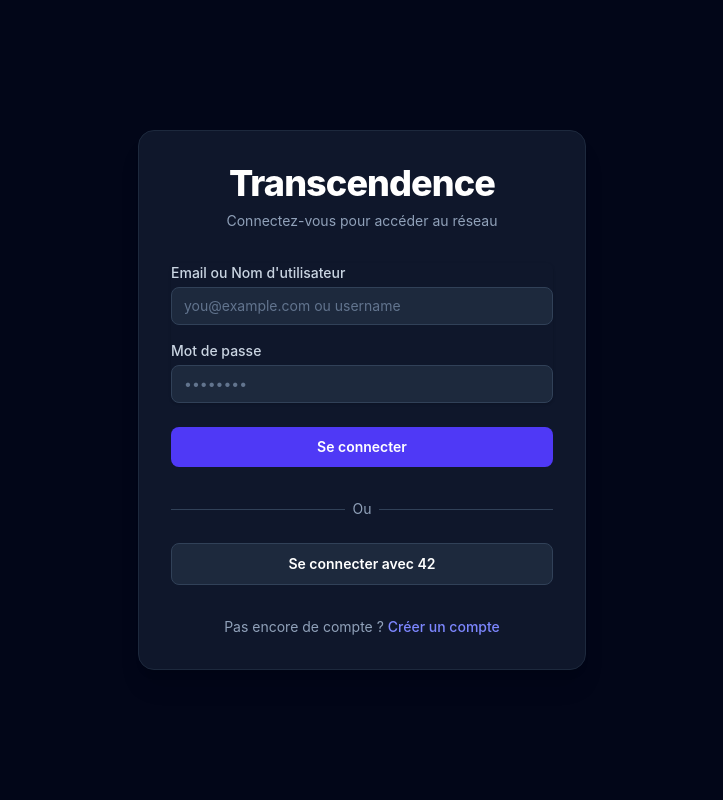
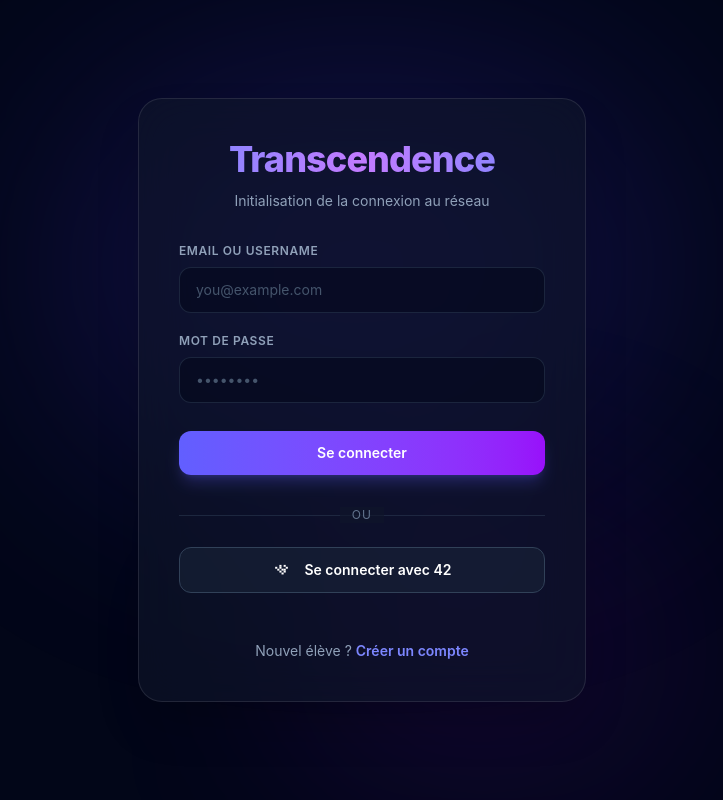
Before and after one commit to Bl0uD/ft_transcendence, a React (Vite) app in the folder frontend/: page /login in a window 1280 px wide. Shown: the whole page, without its empty margins (278-1001 px from the left). Built offline with nearby package versions, Linux system fonts and the light colour scheme; no server answers.

Commit message:
correction redirection profil

```diff
--- a/frontend/src/api/axios.ts
+++ b/frontend/src/api/axios.ts
@@ -43,7 +43,7 @@ api.interceptors.response.use(
       if (message === "2FA validation required") {
         console.warn('🟡 2FA requise. Bascule vers le formulaire OTP.');
         useAuthStore.getState().setRequires2FA(true);
-      } else {
+      } else if (requestUrl && !requestUrl.includes('/auth/login')) {
         // Vrai 401 (Token expiré, invalide, ou absent sur route protégée)
         console.warn('🔴 Session expirée ou invalide. Redirection vers le login.');
 
--- a/frontend/src/pages/Login.tsx
+++ b/frontend/src/pages/Login.tsx
@@ -11,7 +11,6 @@ export default function Login() {
   const loginGlobal = useAuthStore((state) => state.login);
   const requires2FA = useAuthStore((state) => state.requires2FA);
 
-  // 🚀 CORRECTION : Utilisation de 'identifier' au lieu de 'email'
   const [identifier, setIdentifier] = useState('');
   const [password, setPassword] = useState('');
   const [error, setError] = useState('');
@@ -43,16 +42,15 @@ export default function Login() {
     setLoading(true);
 
     try {
-      // 🚀 CORRECTION : Envoi de 'identifier' au backend
       const response = await api.post('/auth/login', { identifier, password });
-
       localStorage.setItem('access_token', response.data.access_token);
       loginGlobal(response.data.user, response.data.access_token);
       navigate('/');
     } catch (err: any) {
+      // On s'assure que l'erreur s'affiche proprement et on arrête le chargement
       setError(
         err.response?.data?.message ||
-        'Une erreur est survenue lors de la connexion.'
+        'Identifiants incorrects. Veuillez réessayer.'
       );
     } finally {
       setLoading(false);
@@ -74,30 +72,41 @@ export default function Login() {
 
   // --- FORMULAIRE CLASSIQUE ---
   return (
-    <div className="flex min-h-screen items-center justify-center bg-slate-950 px-4 py-12 sm:px-6 lg:px-8 text-slate-100">
-      <div className="w-full max-w-md space-y-8 bg-slate-900 p-8 rounded-2xl border border-slate-800 shadow-xl">
+    <div className="relative flex min-h-screen items-center justify-center overflow-hidden bg-slate-950 px-4 py-12 sm:px-6 lg:px-8 text-slate-100 font-sans">
+
+      {/* Effets de lueur en arrière-plan (Glow effects) */}
+      <div className="absolute top-1/3 left-1/2 -translate-x-1/2 -translate-y-1/2 w-[600px] h-[400px] bg-indigo-600/20 rounded-full blur-[120px] pointer-events-none"></div>
+      <div className="absolute bottom-0 right-1/4 w-[400px] h-[300px] bg-purple-600/10 rounded-full blur-[100px] pointer-events-none"></div>
+
+      {/* Conteneur principal (Glassmorphism) */}
+      <div className="relative z-10 w-full max-w-md space-y-8 bg-slate-900/60 backdrop-blur-xl p-10 rounded-3xl border border-white/10 shadow-2xl">
 
         {/* Header */}
         <div className="text-center">
-          <h2 className="text-3xl font-extrabold tracking-tight text-white sm:text-4xl">
+          <h2 className="text-3xl font-extrabold tracking-tight text-transparent bg-clip-text bg-gradient-to-r from-indigo-400 via-purple-400 to-indigo-400 sm:text-4xl">
             Transcendence
           </h2>
-          <p className="mt-2 text-sm text-slate-400">
-            Connectez-vous pour accéder au réseau
+          <p className="mt-3 text-sm text-slate-400">
+            Initialisation de la connexion au réseau
           </p>
         </div>
 
+        {/* Message d'erreur avec un léger effet pulse/shake s'il apparaît */}
         {error && (
-          <div className="rounded-lg bg-red-500/10 border border-red-500/20 p-3 text-sm text-red-400 text-center">
-            {error}
+          <div className="animate-in fade-in slide-in-from-top-2 duration-300 flex items-center gap-3 rounded-xl bg-red-500/10 border border-red-500/20 p-4 text-sm text-red-400">
+            <svg xmlns="http://www.w3.org/2000/svg" className="h-5 w-5 flex-shrink-0 text-red-500" viewBox="0 0 20 20" fill="currentColor">
+              <path fillRule="evenodd" d="M10 18a8 8 0 100-16 8 8 0 000 16zM8.707 7.293a1 1 0 00-1.414 1.414L8.586 10l-1.293 1.293a1 1 0 101.414 1.414L10 11.414l1.293 1.293a1 1 0 001.414-1.414L11.414 10l1.293-1.293a1 1 0 00-1.414-1.414L10 8.586 8.707 7.293z" clipRule="evenodd" />
+            </svg>
+            <p>{error}</p>
           </div>
         )}
 
-        <form className="mt-8 space-y-6" onSubmit={handleSubmit}>
-          <div className="space-y-4 rounded-md shadow-sm">
-            <div>
-              <label htmlFor="identifier" className="block text-sm font-medium text-slate-300 mb-1">
-                Email ou Nom d'utilisateur
+        <form className="mt-8 space-y-5" onSubmit={handleSubmit}>
+          <div className="space-y-5">
+            {/* Champ Identifiant */}
+            <div className="group">
+              <label htmlFor="identifier" className="block text-xs font-semibold uppercase tracking-wider text-slate-400 mb-2 transition-colors group-focus-within:text-indigo-400">
+                Email ou Username
               </label>
               <input
                 id="identifier"
@@ -107,12 +116,14 @@ export default function Login() {
                 required
                 value={identifier}
                 onChange={(e) => setIdentifier(e.target.value)}
-                className="w-full rounded-lg border border-slate-700 bg-slate-800 px-3 py-2 text-white placeholder-slate-500 focus:border-indigo-500 focus:outline-none focus:ring-1 focus:ring-indigo-500 text-sm"
-                placeholder="you@example.com ou username"
+                className="w-full rounded-xl border border-slate-700/50 bg-slate-950/50 px-4 py-3 text-slate-200 placeholder-slate-600 focus:border-indigo-500 focus:outline-none focus:ring-1 focus:ring-indigo-500 transition-all sm:text-sm"
+                placeholder="you@example.com"
               />
             </div>
-            <div>
-              <label htmlFor="password" className="block text-sm font-medium text-slate-300 mb-1">
+
+            {/* Champ Mot de passe */}
+            <div className="group">
+              <label htmlFor="password" className="block text-xs font-semibold uppercase tracking-wider text-slate-400 mb-2 transition-colors group-focus-within:text-indigo-400">
                 Mot de passe
               </label>
               <input
@@ -123,47 +134,73 @@ export default function Login() {
                 required
                 value={password}
                 onChange={(e) => setPassword(e.target.value)}
-                className="w-full rounded-lg border border-slate-700 bg-slate-800 px-3 py-2 text-white placeholder-slate-500 focus:border-indigo-500 focus:outline-none focus:ring-1 focus:ring-indigo-500 text-sm"
+                className="w-full rounded-xl border border-slate-700/50 bg-slate-950/50 px-4 py-3 text-slate-200 placeholder-slate-600 focus:border-indigo-500 focus:outline-none focus:ring-1 focus:ring-indigo-500 transition-all sm:text-sm"
                 placeholder="••••••••"
               />
             </div>
           </div>
 
-          <div>
+          <div className="pt-2">
             <button
               type="submit"
               disabled={loading}
-              className="group relative flex w-full justify-center rounded-lg bg-indigo-600 px-4 py-2.5 text-sm font-semibold text-white hover:bg-indigo-500 focus-visible:outline focus-visible:outline-2 focus-visible:outline-offset-2 focus-visible:outline-indigo-600 transition-colors disabled:opacity-50 disabled:cursor-not-allowed"
+              className="group relative flex w-full justify-center items-center gap-2 rounded-xl bg-gradient-to-r from-indigo-500 to-purple-600 px-4 py-3 text-sm font-semibold text-white hover:from-indigo-400 hover:to-purple-500 focus:outline-none focus:ring-2 focus:ring-indigo-500 focus:ring-offset-2 focus:ring-offset-slate-900 transition-all disabled:opacity-70 disabled:cursor-not-allowed shadow-lg shadow-indigo-500/25"
             >
-              {loading ? 'Connexion en cours...' : 'Se connecter'}
+              {loading ? (
+                <>
+                  <svg className="animate-spin -ml-1 mr-2 h-4 w-4 text-white" xmlns="http://www.w3.org/2000/svg" fill="none" viewBox="0 0 24 24">
+                    <circle className="opacity-25" cx="12" cy="12" r="10" stroke="currentColor" strokeWidth="4"></circle>
+                    <path className="opacity-75" fill="currentColor" d="M4 12a8 8 0 018-8V0C5.373 0 0 5.373 0 12h4zm2 5.291A7.962 7.962 0 014 12H0c0 3.042 1.135 5.824 3 7.938l3-2.647z"></path>
+                  </svg>
+                  Authentification...
+                </>
+              ) : (
+                'Se connecter'
+              )}
             </button>
           </div>
         </form>
 
-        {/* Bouton 42 */}
-        <div className="mt-6">
+        {/* Séparateur */}
+        <div className="mt-8">
           <div className="relative">
             <div className="absolute inset-0 flex items-center">
-              <div className="w-full border-t border-slate-700"></div>
+              <div className="w-full border-t border-slate-700/50"></div>
             </div>
-            <div className="relative flex justify-center text-sm">
-              <span className="bg-slate-900 px-2 text-slate-400">Ou</span>
+            <div className="relative flex justify-center text-xs uppercase tracking-widest">
+              <span className="bg-slate-900/60 px-3 text-slate-500">Ou</span>
             </div>
           </div>
+
+          {/* Bouton 42 */}
           <div className="mt-6">
             <button
               onClick={handle42Login}
-              className="w-full flex justify-center items-center gap-2 rounded-lg bg-slate-800 px-4 py-2.5 text-sm font-semibold text-white hover:bg-slate-700 border border-slate-700 transition-colors"
+              type="button"
+              className="w-full flex justify-center items-center gap-3 rounded-xl bg-slate-800/50 px-4 py-3 text-sm font-semibold text-white hover:bg-slate-700/50 border border-slate-700 transition-all hover:border-slate-500 group"
             >
+              <svg width="24" height="24" viewBox="0 0 800 800" fill="none" xmlns="http://www.w3.org/2000/svg" className="h-5 w-5 text-white group-hover:scale-110 transition-transform">
+                <path d="M465.176 348.653H549.95V425.263H465.176V348.653Z" fill="currentColor"/>
+                <path d="M465.176 195.452H549.95V272.062H465.176V195.452Z" fill="currentColor"/>
+                <path d="M549.95 272.062H634.723V348.653H549.95V272.062Z" fill="currentColor"/>
+                <path d="M210.875 348.653H295.649V425.263H210.875V348.653Z" fill="currentColor"/>
+                <path d="M126.101 272.062H210.875V348.653H126.101V272.062Z" fill="currentColor"/>
+                <path d="M295.649 195.452H380.423V272.062H295.649V195.452Z" fill="currentColor"/>
+                <path d="M295.649 425.263H380.423V501.874H295.649V425.263Z" fill="currentColor"/>
+                <path d="M295.649 272.062H380.423V348.653H295.649V272.062Z" fill="currentColor"/>
+                <path d="M465.176 425.263H549.95V501.874H465.176V425.263Z" fill="currentColor"/>
+                <path d="M380.423 348.653H465.176V425.263H380.423V348.653Z" fill="currentColor"/>
+                <path d="M380.423 501.874H465.176V578.484H380.423V501.874Z" fill="currentColor"/>
+              </svg>
               Se connecter avec 42
             </button>
           </div>
         </div>
 
-        <div className="text-center text-sm">
+        <div className="text-center text-sm pt-4">
           <p className="text-slate-400">
-            Pas encore de compte ?{' '}
-            <Link to="/register" className="font-medium text-indigo-400 hover:text-indigo-300 transition-colors">
+            Nouvel élève ?{' '}
+            <Link to="/register" className="font-semibold text-indigo-400 hover:text-indigo-300 transition-colors">
               Créer un compte
             </Link>
           </p>
```
Also changed, not shown: frontend/src/pages/HomeFeed.tsx (+46 -10 lines).
